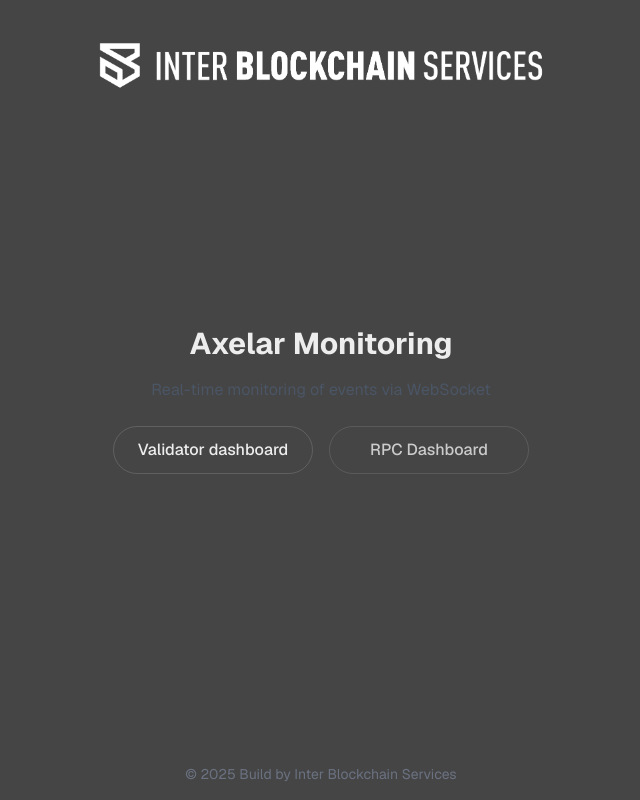
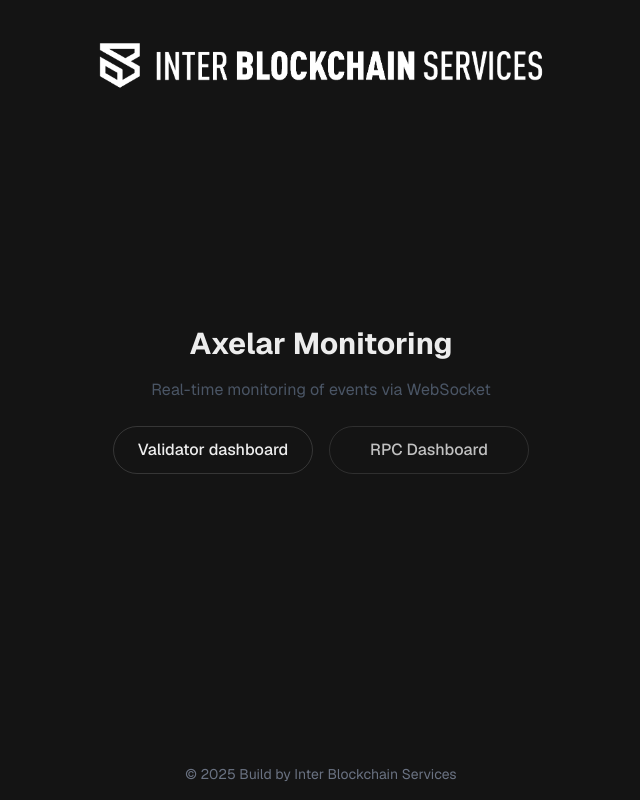
Before and after one commit to Inter-Blockchain-Service/Axelar-Monitoring, a Next.js app: page / in a window 1280 px wide. Shown: the whole page, without its empty margins (319-959 px from the left). Built offline with nearby package versions, Linux system fonts and the light colour scheme.

Commit message:
Update globals.css

```diff
--- a/src/app/globals.css
+++ b/src/app/globals.css
@@ -1,7 +1,7 @@
 @import "tailwindcss";
 
 :root {
-  --background: #464545;
+  --background:rgb(20, 20, 20);
   --foreground: #ededed;
   --color-background: var(--background);
   --color-foreground: var(--foreground);
```
